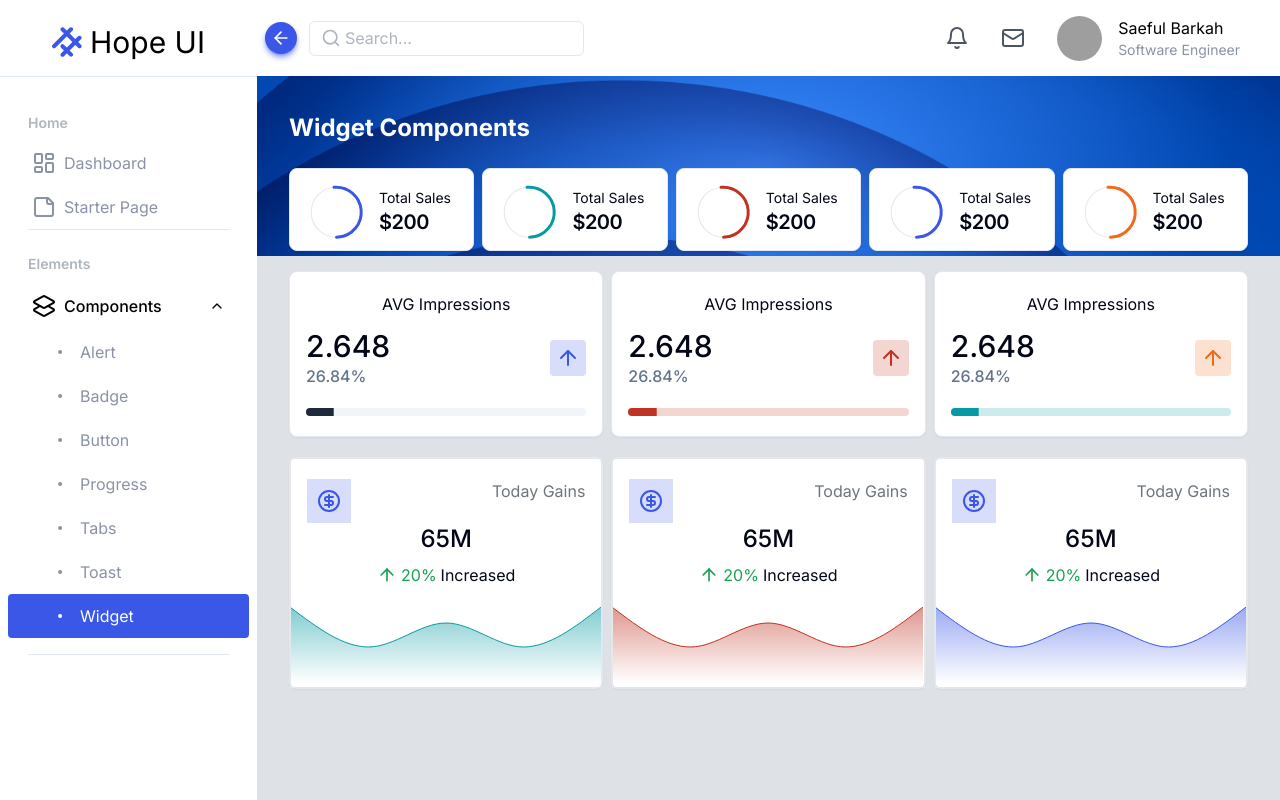
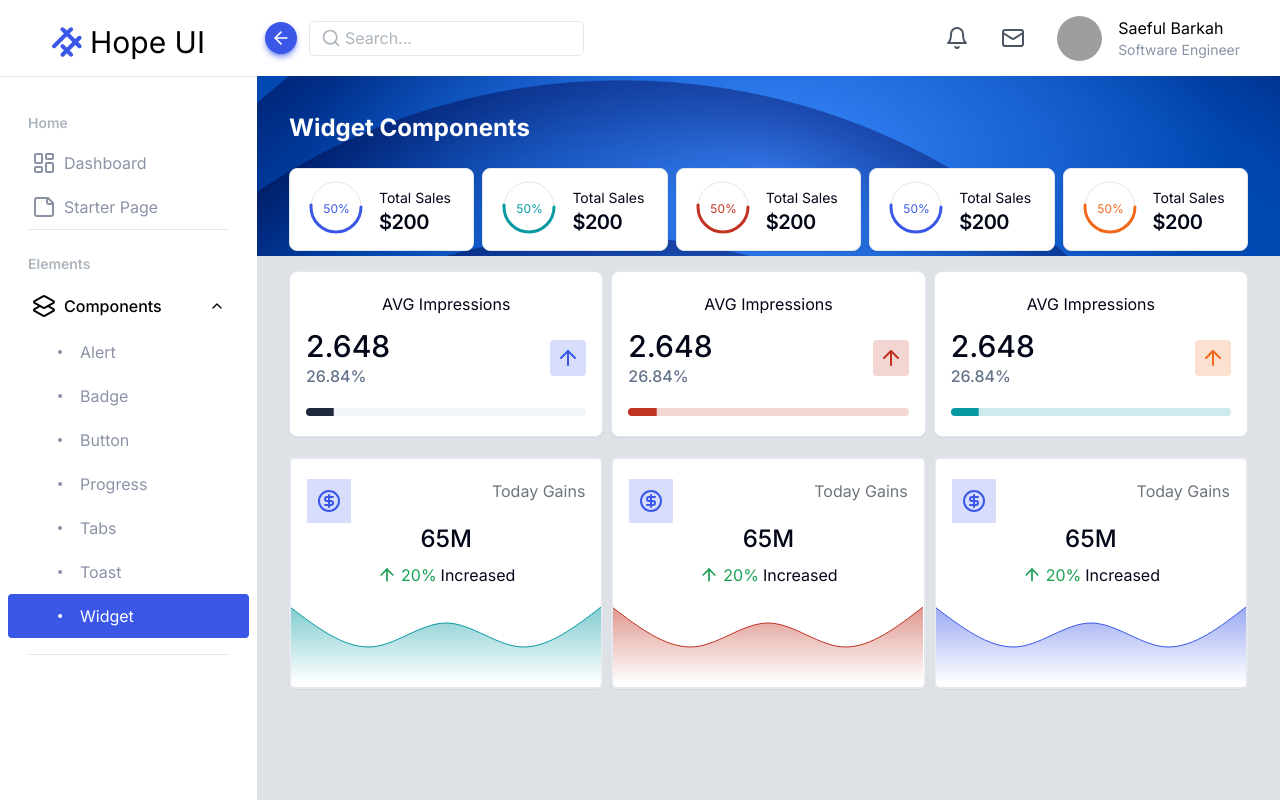
Before and after one commit to saefulbarkah/hope-ui-next, a Next.js app in the folder web/: page /ui/components/widget in a window 1280 px wide. Built offline with nearby package versions, Linux system fonts and the light colour scheme; grey boxes are pictures that could not be loaded.

Commit message:
feat(circular): add text percentage in circular progress

```diff
--- a/web/src/components/progress/circular.tsx
+++ b/web/src/components/progress/circular.tsx
@@ -10,6 +10,20 @@ const circularVariants = cva("", {
       red: "stroke-danger",
       warn: "stroke-warning",
       cyan: "stroke-info",
+    },
+  },
+  defaultVariants: {
+    variant: "blue",
+  },
+});
+
+const fontCircularVariant = cva("", {
+  variants: {
+    variant: {
+      blue: "fill-primary",
+      red: "fill-danger",
+      warn: "fill-warning",
+      cyan: "fill-info",
     },
   },
   defaultVariants: {
@@ -53,7 +67,7 @@ export default function CircularWidget({
       <svg
         width={65}
         height={65}
-        className={cn("mr-2 -rotate-[95deg]", className)}
+        className={cn("mr-2", className)}
         xmlns="http://www.w3.org/2000/svg"
         version="1.1"
       >
@@ -83,6 +97,16 @@ export default function CircularWidget({
           }
           className={cn(circularVariants({ variant }))}
         />
+        <motion.text
+          x="47%"
+          y="50%"
+          fontSize={12}
+          textAnchor="middle" // Center the text horizontally
+          dominantBaseline="middle" // Center the text vertically
+          className={cn(fontCircularVariant({ variant }))}
+        >
+          {percentage}%
+        </motion.text>
       </svg>
       {children}
     </div>
--- a/web/src/features/dashboard/components/summary.tsx
+++ b/web/src/features/dashboard/components/summary.tsx
@@ -46,6 +46,7 @@ export const Summary = () => {
             <CircularWidget
               percentage={item.progress}
               variant={item.circular as circularColor}
+              animation={false}
             />
             <div>
               <p className="text-sm capitalize text-gray-500">Total Sales</p>
```
